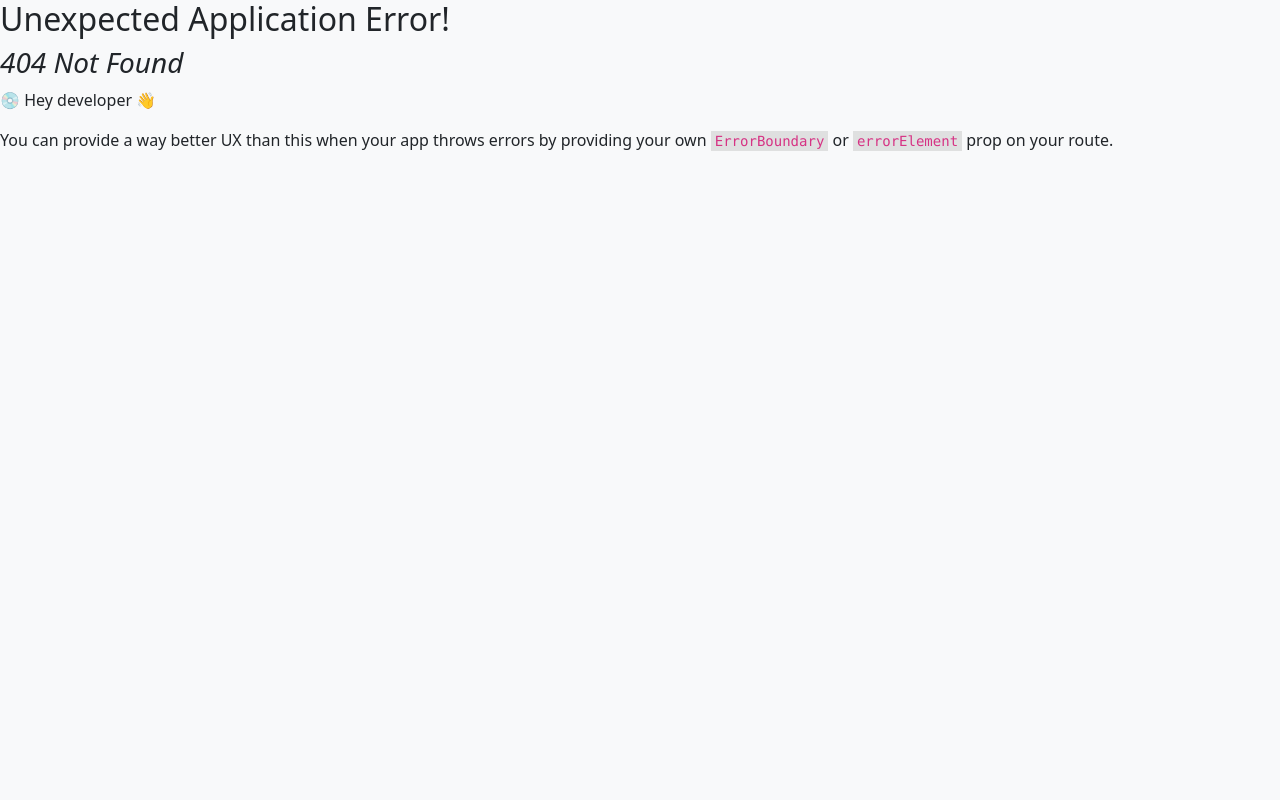
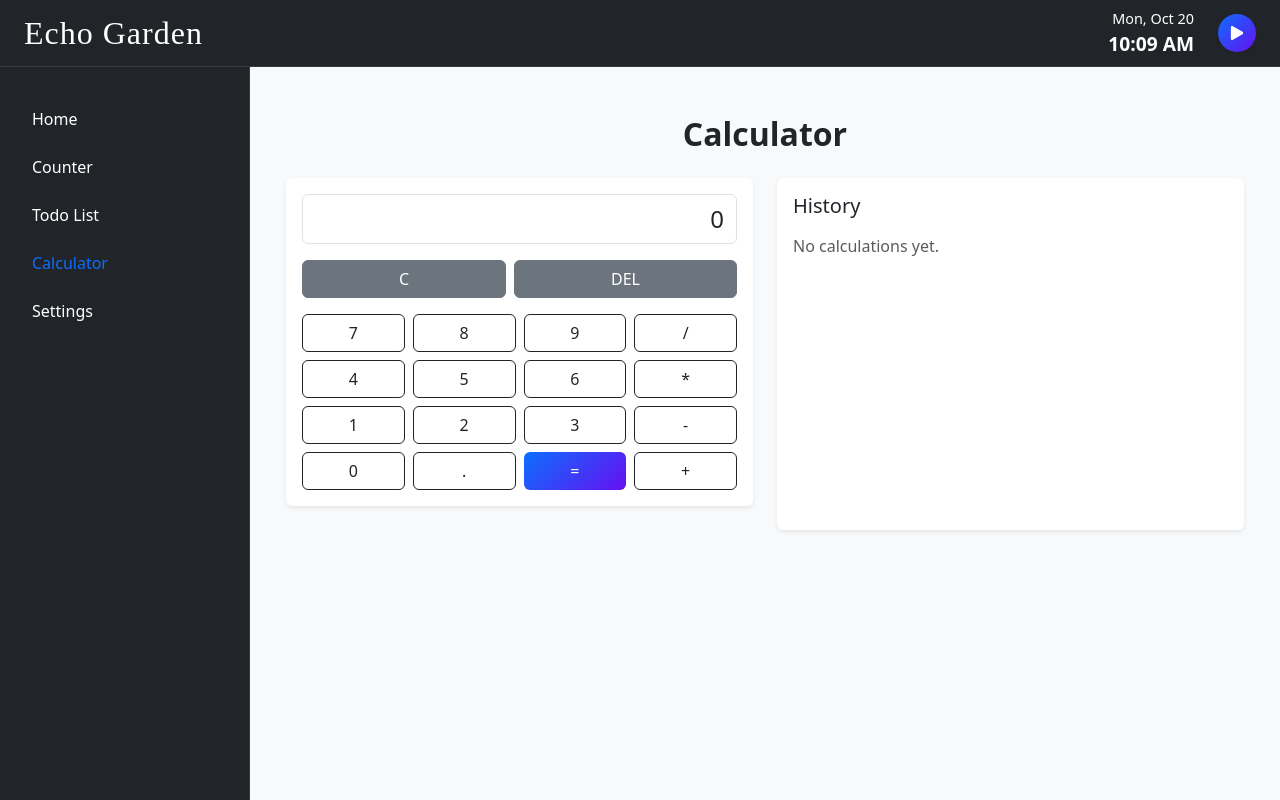
Before and after one commit to grigoris24/echo-garden, a React (Vite) app: page /calculator in a window 1280 px wide. Before the commit this address had no page. Built offline with nearby package versions, Linux system fonts and the light colour scheme.

Commit message:
Added calculator

```diff
--- a/src/Layout.jsx
+++ b/src/Layout.jsx
@@ -84,6 +84,16 @@ export default function Layout() {
             </NavLink>
 
             <NavLink
+              to="/calculator"
+              className={({ isActive }) =>
+                `nav-link mb-2 ${isActive ? "active-link" : "text-white"}`
+              }
+            >
+              Calculator
+            </NavLink>
+
+
+            <NavLink
               to="/settings"
               className={({ isActive }) =>
                 `nav-link mb-2 ${isActive ? "active-link" : "text-white"}`
--- a/src/main.jsx
+++ b/src/main.jsx
@@ -9,6 +9,7 @@ import Home from "./pages/Home.jsx"
 import Counter from "./pages/Counter.jsx"
 import Settings from "./pages/Settings.jsx"
 import Todo from "./pages/Todo.jsx"
+import Calculator from "./pages/Calculator.jsx"
 
 const router = createBrowserRouter([
   {
@@ -18,6 +19,7 @@ const router = createBrowserRouter([
       { path: "/", element: <Home /> },
       { path: "/counter", element: <Counter /> },
       { path: "/todo", element: <Todo /> },
+      { path: "/calculator", element: <Calculator /> },
       { path: "/settings", element: <Settings /> },
     ],
   },
--- /dev/null
+++ b/src/pages/Calculator.jsx
@@ -0,0 +1,120 @@
+import { useState, useEffect } from "react"
+import { FaTrash } from "react-icons/fa"
+
+export default function Calculator() {
+  const [input, setInput] = useState("")
+  const [result, setResult] = useState("")
+  const [history, setHistory] = useState([])
+
+  useEffect(() => {
+    const saved = localStorage.getItem("calcHistory")
+    if (saved) setHistory(JSON.parse(saved))
+  }, [])
+
+  useEffect(() => {
+    localStorage.setItem("calcHistory", JSON.stringify(history))
+  }, [history])
+
+  const handleClick = (value) => {
+    setInput((prev) => prev + value)
+  }
+
+  const handleClear = () => {
+    setInput("")
+    setResult("")
+  }
+
+  const handleDelete = () => {
+    setInput((prev) => prev.slice(0, -1))
+  }
+
+  const handleCalculate = () => {
+    try {
+      const res = eval(input)
+      setResult(res)
+      setHistory([{ expression: input, result: res }, ...history.slice(0, 9)])
+      setInput("")
+    } catch {
+      setResult("Error")
+    }
+  }
+
+  const clearHistory = () => {
+    setHistory([])
+    localStorage.removeItem("calcHistory")
+  }
+
+  const buttons = [
+    "7", "8", "9", "/",
+    "4", "5", "6", "*",
+    "1", "2", "3", "-",
+    "0", ".", "=", "+"
+  ]
+
+  return (
+    <div className="container py-4">
+      <h2 className="fw-bold mb-4 text-center">Calculator</h2>
+
+      <div className="row">
+        <div className="col-md-6 mb-4">
+          <div className="card shadow-sm border-0">
+            <div className="card-body">
+              <div className="form-control text-end mb-3 fs-4">
+                {input || "0"}
+              </div>
+              <div className="text-end text-muted mb-2">{result}</div>
+
+              <div className="d-grid gap-2">
+                <div className="d-flex gap-2 mb-2">
+                  <button className="btn btn-secondary flex-fill" onClick={handleClear}>C</button>
+                  <button className="btn btn-secondary flex-fill" onClick={handleDelete}>DEL</button>
+                </div>
+
+                <div className="d-grid gap-2" style={{ gridTemplateColumns: "repeat(4, 1fr)" }}>
+                  {buttons.map((btn, i) => (
+                    <button
+                      key={i}
+                      className={`btn ${btn === "=" ? "btn-primary" : "btn-outline-dark"}`}
+                      onClick={() => (btn === "=" ? handleCalculate() : handleClick(btn))}
+                    >
+                      {btn}
+                    </button>
+                  ))}
+                </div>
+              </div>
+            </div>
+          </div>
+        </div>
+
+        {/* History */}
+        <div className="col-md-6">
+          <div className="card shadow-sm border-0 h-100">
+            <div className="card-body d-flex flex-column">
+              <div className="d-flex justify-content-between align-items-center mb-3">
+                <h5 className="mb-0">History</h5>
+                {history.length > 0 && (
+                  <button className="btn btn-sm btn-outline-danger" onClick={clearHistory}>
+                    <FaTrash />
+                  </button>
+                )}
+              </div>
+
+              {history.length === 0 ? (
+                <p className="text-muted">No calculations yet.</p>
+              ) : (
+                <ul className="list-group list-group-flush flex-grow-1 overflow-auto">
+                  {history.map((h, i) => (
+                    <li key={i} className="list-group-item d-flex justify-content-between">
+                      <span>{h.expression}</span>
+                      <strong>{h.result}</strong>
+                    </li>
+                  ))}
+                </ul>
+              )}
+            </div>
+          </div>
+        </div>
+      </div>
+    </div>
+  )
+}
```
